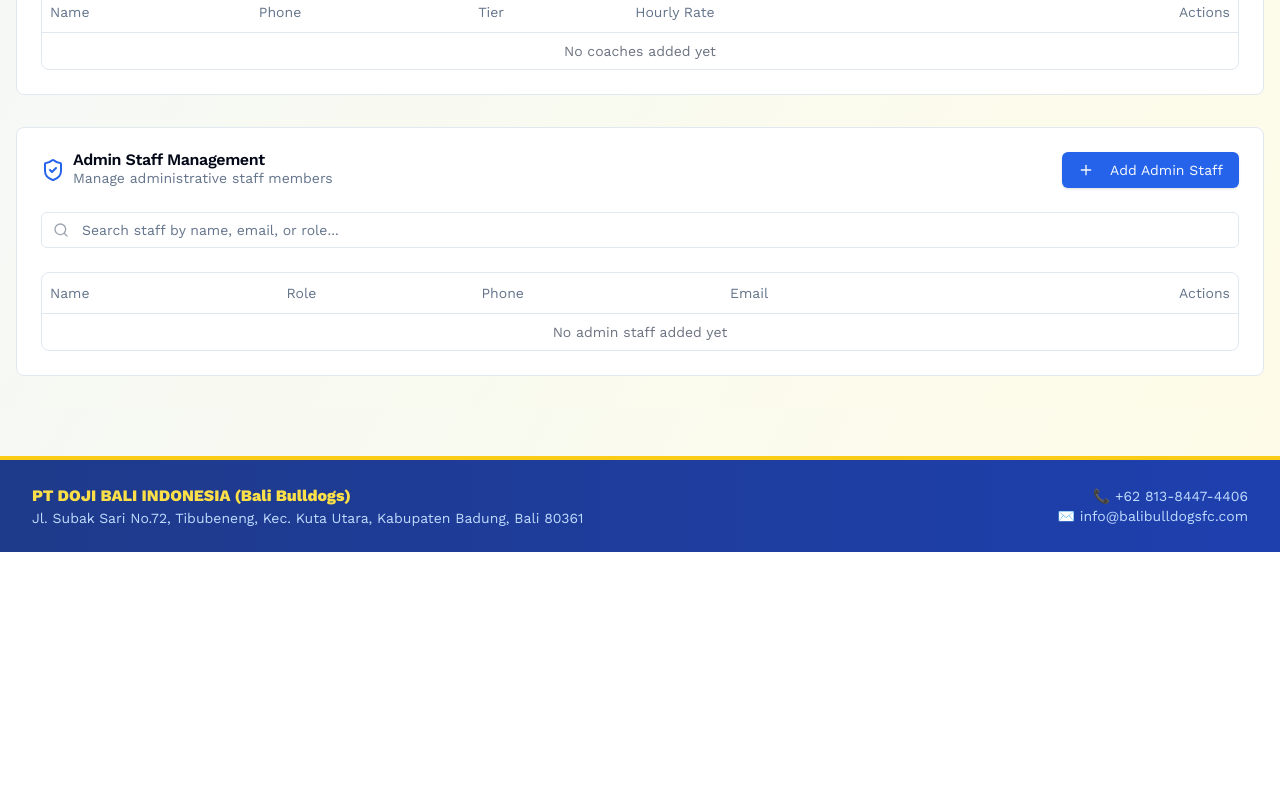
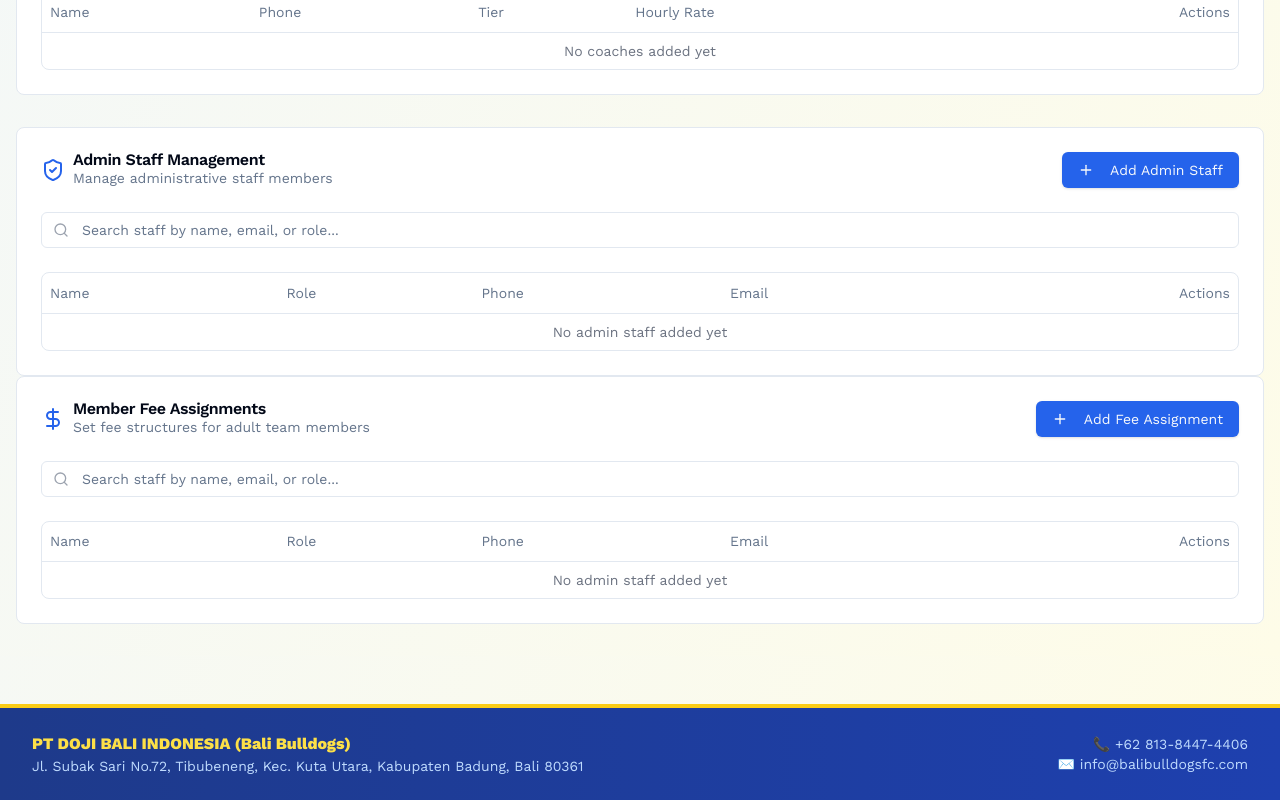
Before and after one commit to audioexpression/sg-7e6bc5f2-5cce-4c9a-b005-403f1c6031da-1782323627, a Next.js app: page /settings in a window 1280 px wide. Shown: the part 1928-2728 px from the top of the page. Before the commit the page ends 2480 px from the top, so only its background shows below. Built offline with nearby package versions, Linux system fonts and the light colour scheme.

Commit message:
feat(settings): Centralize member fee assignment management

```diff
--- a/src/pages/settings.tsx
+++ b/src/pages/settings.tsx
@@ -1117,6 +1117,190 @@ export default function Settings() {
               </div>
             </CardContent>
           </Card>
+
+          {/* Member Fee Assignments */}
+          <Card>
+            <CardHeader>
+              <div className="flex items-center justify-between">
+                <div className="flex items-center gap-2">
+                  <DollarSign className="h-6 w-6 text-blue-600" />
+                  <div>
+                    <CardTitle>Member Fee Assignments</CardTitle>
+                    <CardDescription>Set fee structures for adult team members</CardDescription>
+                  </div>
+                </div>
+                <Dialog open={isAddAdminOpen} onOpenChange={setIsAddAdminOpen}>
+                  <DialogTrigger asChild>
+                    <Button className="bg-blue-600 hover:bg-blue-700">
+                      <Plus className="h-4 w-4 mr-2" />
+                      Add Fee Assignment
+                    </Button>
+                  </DialogTrigger>
+                  <DialogContent>
+                    <DialogHeader>
+                      <DialogTitle>Add Fee Assignment</DialogTitle>
+                      <DialogDescription>Set a fee structure for an adult team member</DialogDescription>
+                    </DialogHeader>
+                    <div className="space-y-4">
+                      <div>
+                        <Label htmlFor="feeMember">Member *</Label>
+                        <Input
+                          id="feeMember"
+                          value={newAdmin.name}
+                          onChange={(e) => {
+                            setNewAdmin({ ...newAdmin, name: e.target.value });
+                            if (formErrors.adminName) setFormErrors({ ...formErrors, adminName: "" });
+                          }}
+                          placeholder="Member name"
+                          className={formErrors.adminName ? "border-red-500" : ""}
+                        />
+                        {formErrors.adminName && <p className="text-red-500 text-sm mt-1">{formErrors.adminName}</p>}
+                      </div>
+                      <div>
+                        <Label htmlFor="feeAmount">Amount (Rp) *</Label>
+                        <Input
+                          id="feeAmount"
+                          type="number"
+                          value={newAdmin.phone}
+                          onChange={(e) => {
+                            setNewAdmin({ ...newAdmin, phone: e.target.value });
+                            if (formErrors.adminPhone) setFormErrors({ ...formErrors, adminPhone: "" });
+                          }}
+                          placeholder="Fee amount"
+                          className={formErrors.adminPhone ? "border-red-500" : ""}
+                        />
+                        {formErrors.adminPhone && <p className="text-red-500 text-sm mt-1">{formErrors.adminPhone}</p>}
+                      </div>
+                      <div>
+                        <Label htmlFor="feeCategory">Category *</Label>
+                        <Select
+                          value={newAdmin.role}
+                          onValueChange={(value) => setNewAdmin({ ...newAdmin, role: value })}
+                        >
+                          <SelectTrigger>
+                            <SelectValue />
+                          </SelectTrigger>
+                          <SelectContent>
+                            <SelectItem value="Adult">Adult</SelectItem>
+                            <SelectItem value="Youth">Youth</SelectItem>
+                            <SelectItem value="Junior">Junior</SelectItem>
+                          </SelectContent>
+                        </Select>
+                      </div>
+                    </div>
+                    <DialogFooter>
+                      <Button variant="outline" onClick={() => setIsAddAdminOpen(false)}>Cancel</Button>
+                      <Button onClick={handleAddAdmin} className="bg-blue-600 hover:bg-blue-700">Add Fee Assignment</Button>
+                    </DialogFooter>
+                  </DialogContent>
+                </Dialog>
+              </div>
+            </CardHeader>
+            <CardContent>
+              {/* Search */}
+              <div className="mb-6">
+                <div className="relative">
+                  <Search className="absolute left-3 top-1/2 transform -translate-y-1/2 h-4 w-4 text-gray-400" />
+                  <Input
+                    placeholder="Search staff by name, email, or role..."
+                    value={adminSearchTerm}
+                    onChange={(e) => setAdminSearchTerm(e.target.value)}
+                    className="pl-10"
+                  />
+                </div>
+              </div>
+
+              <div className="border rounded-lg overflow-hidden">
+                <Table>
+                  <TableHeader>
+                    <TableRow>
+                      <TableHead>Name</TableHead>
+                      <TableHead>Role</TableHead>
+                      <TableHead>Phone</TableHead>
+                      <TableHead>Email</TableHead>
+                      <TableHead className="text-right">Actions</TableHead>
+                    </TableRow>
+                  </TableHeader>
+                  <TableBody>
+                    {filteredAdminStaff.length === 0 ? (
+                      <TableRow>
+                        <TableCell colSpan={5} className="text-center text-gray-500">
+                          {adminSearchTerm ? "No staff members match your search" : "No admin staff added yet"}
+                        </TableCell>
+                      </TableRow>
+                    ) : (
+                      filteredAdminStaff.map((admin) => (
+                        <TableRow key={admin.id}>
+                          <TableCell>
+                            {editingAdmin?.id === admin.id ? (
+                              <Input
+                                value={editingAdmin.name}
+                                onChange={(e) => setEditingAdmin({ ...editingAdmin, name: e.target.value })}
+                              />
+                            ) : (
+                              admin.name
+                            )}
+                          </TableCell>
+                          <TableCell>
+                            {editingAdmin?.id === admin.id ? (
+                              <Input
+                                value={editingAdmin.role}
+                                onChange={(e) => setEditingAdmin({ ...editingAdmin, role: e.target.value })}
+                              />
+                            ) : (
+                              <Badge variant="outline">{admin.role}</Badge>
+                            )}
+                          </TableCell>
+                          <TableCell>
+                            {editingAdmin?.id === admin.id ? (
+                              <Input
+                                value={editingAdmin.phone}
+                                onChange={(e) => setEditingAdmin({ ...editingAdmin, phone: e.target.value })}
+                              />
+                            ) : (
+                              admin.phone
+                            )}
+                          </TableCell>
+                          <TableCell>
+                            {editingAdmin?.id === admin.id ? (
+                              <Input
+                                type="email"
+                                value={editingAdmin.email}
+                                onChange={(e) => setEditingAdmin({ ...editingAdmin, email: e.target.value })}
+                              />
+                            ) : (
+                              admin.email
+                            )}
+                          </TableCell>
+                          <TableCell className="text-right">
+                            {editingAdmin?.id === admin.id ? (
+                              <div className="flex justify-end gap-2">
+                                <Button size="sm" onClick={handleUpdateAdmin} className="bg-green-600 hover:bg-green-700">
+                                  <Save className="h-4 w-4" />
+                                </Button>
+                                <Button size="sm" variant="outline" onClick={() => setEditingAdmin(null)}>
+                                  <X className="h-4 w-4" />
+                                </Button>
+                              </div>
+                            ) : (
+                              <div className="flex justify-end gap-2">
+                                <Button size="sm" variant="outline" onClick={() => setEditingAdmin(admin)}>
+                                  <Edit className="h-4 w-4" />
+                                </Button>
+                                <Button size="sm" variant="destructive" onClick={() => handleDeleteAdmin(admin.id)}>
+                                  <Trash2 className="h-4 w-4" />
+                                </Button>
+                              </div>
+                            )}
+                          </TableCell>
+                        </TableRow>
+                      ))
+                    )}
+                  </TableBody>
+                </Table>
+              </div>
+            </CardContent>
+          </Card>
         </div>
       </div>
     </>
```
Also changed, not shown: 1 other file (tests, documents, lock files or other folders).
